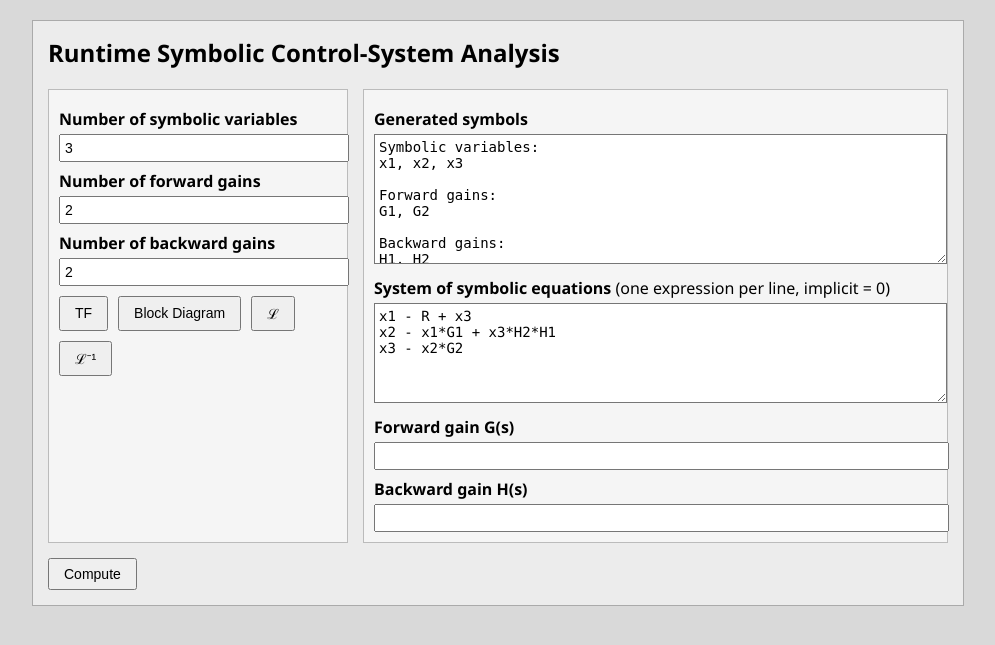
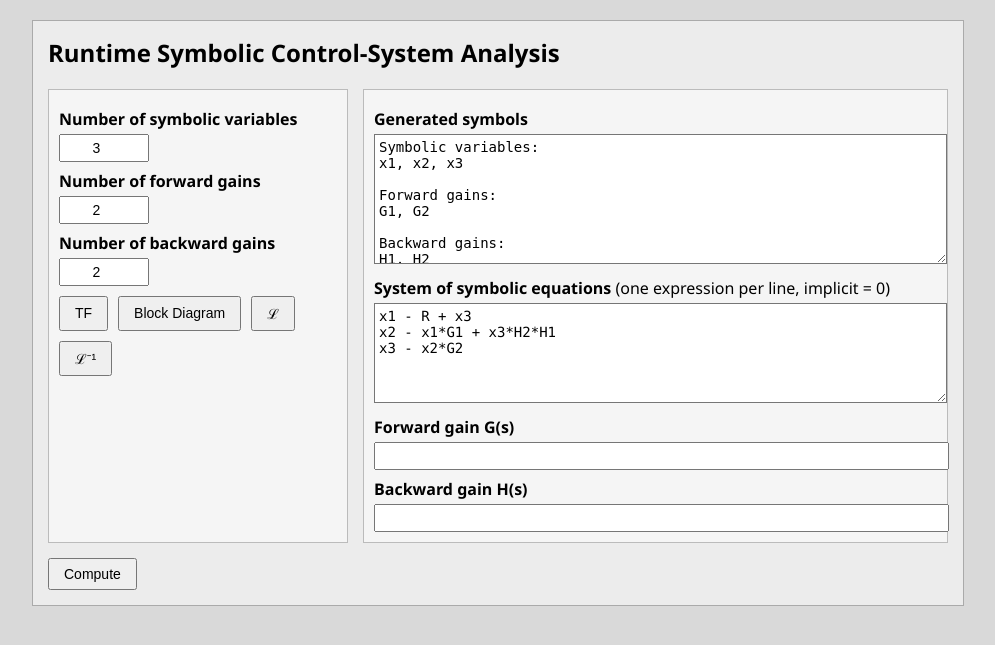
Before and after one commit to w-chainarong/SymblcMatthTrnsfnc-GitHub2Railway, a Django app: page / in a window 1280 px wide. Shown: the top 645 px of the page, without its empty margins (142-1137 px from the left). Run offline with Django 5.2, Linux system fonts and the light colour scheme.

Commit message:
adjust width of numeric inputs (1.5x) in runtime GUI

```diff
--- a/symbolic/templates/symbolic/runtime_gui.html
+++ b/symbolic/templates/symbolic/runtime_gui.html
@@ -55,6 +55,16 @@
             font-size: 14px;
         }
         textarea { resize: vertical; }
+
+        /* ===== Compact number inputs (1.5× width) ===== */
+        .small-number {
+            width: 90px;              /* increased from 60px */
+            text-align: center;
+            padding: 4px;
+            font-size: 14px;
+            box-sizing: border-box;
+        }
+
         .buttons {
             margin-top: 10px;
             display: flex;
@@ -116,15 +126,18 @@
 <div class="panel">
     <label>Number of symbolic variables</label>
     <input type="number" id="num_vars" name="num_vars"
-           value="{{ num_vars|default:3 }}" min="1">
+           value="{{ num_vars|default:3 }}" min="1"
+           class="small-number">
 
     <label>Number of forward gains</label>
     <input type="number" id="num_forward" name="num_forward"
-           value="{{ num_forward|default:2 }}" min="0">
+           value="{{ num_forward|default:2 }}" min="0"
+           class="small-number">
 
     <label>Number of backward gains</label>
     <input type="number" id="num_backward" name="num_backward"
-           value="{{ num_backward|default:2 }}" min="0">
+           value="{{ num_backward|default:2 }}" min="0"
+           class="small-number">
 
     <div class="buttons">
         <button type="submit" name="action" value="tf">TF</button>
```
